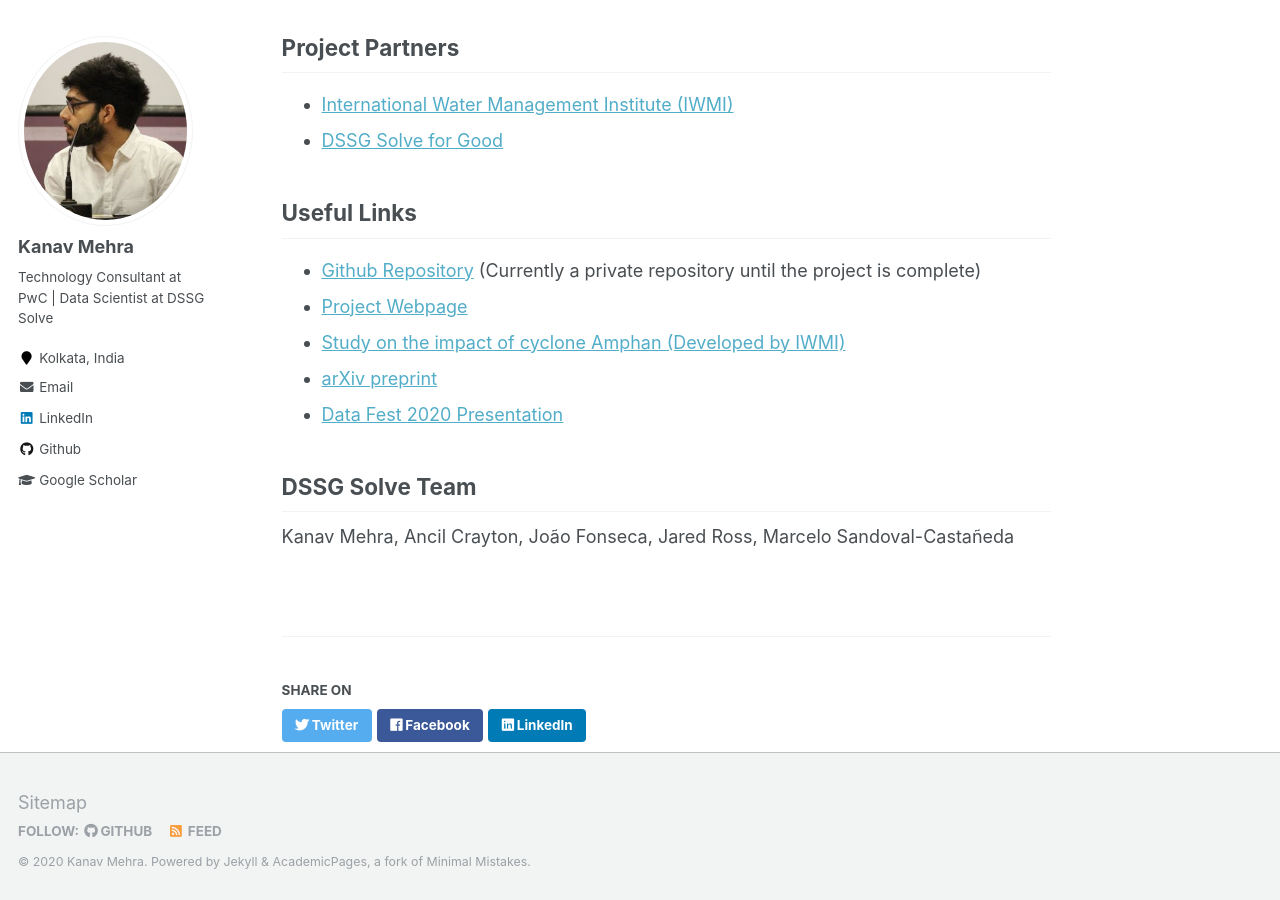
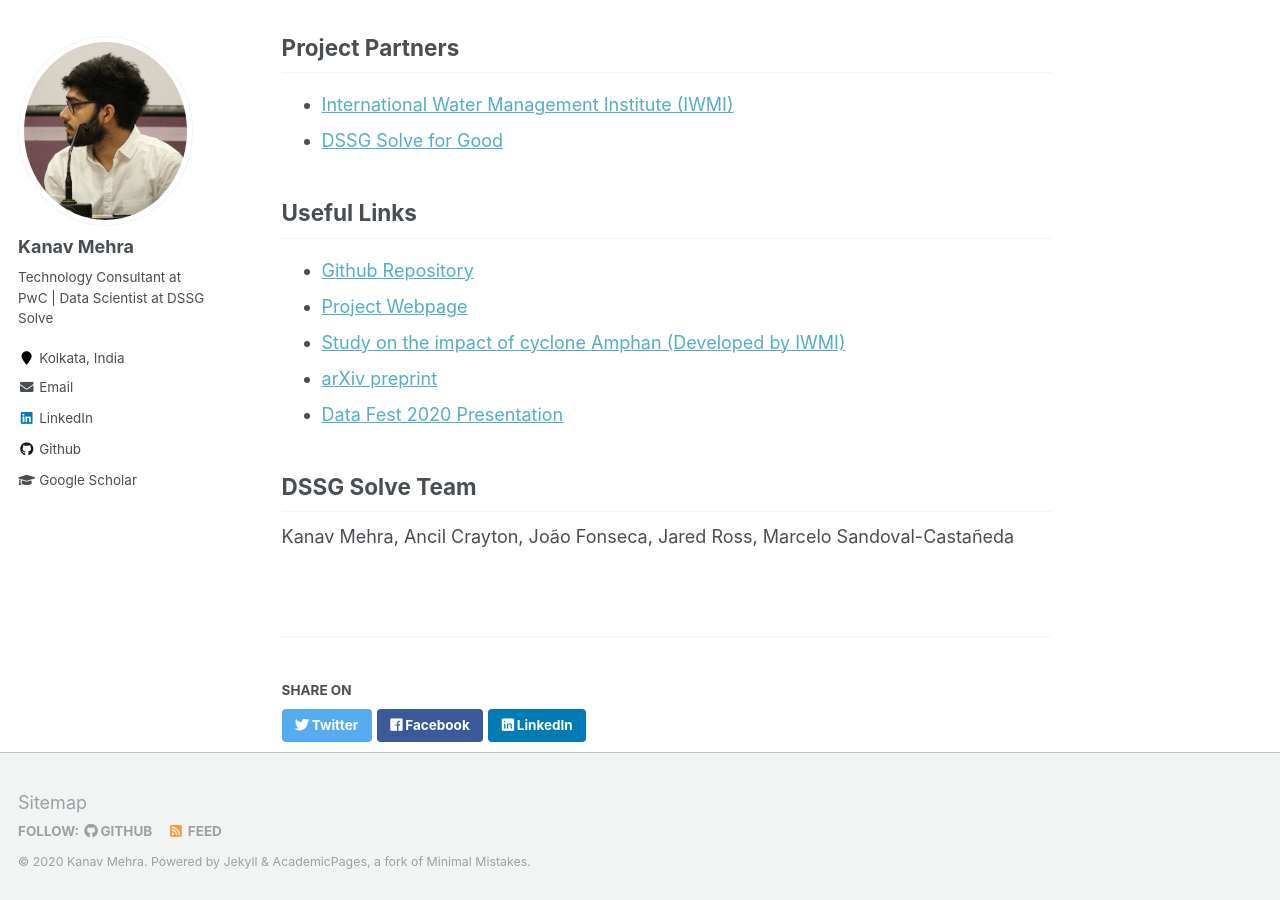
Before and after one commit to kanav-mehra/kanav-mehra.github.io, a Jekyll site: the page built from _projects/Amphan.md, in a window 1280 px wide and 900 px high, scrolled down 2048 px. Built offline with Jekyll 4.4.1, drawn with Linux system fonts in a browser that asks for light colours.

Commit message:
Updating Amphan Project

```diff
--- a/_projects/Amphan.md
+++ b/_projects/Amphan.md
@@ -34,7 +34,7 @@ Project Partners
 
 Useful Links
 ------
-* [Github Repository](https://github.com/kanav-mehra/solve-iwmi) (Currently a private repository until the project is complete)
+* [Github Repository](https://github.com/kanav-mehra/solve-iwmi)
 * [Project Webpage](https://solveforgood.org/proj/35/)
 * [Study on the impact of cyclone Amphan (Developed by IWMI)](https://www.iwmi.cgiar.org/2020/05/using-maps-to-save-lives-when-a-super-cyclone-strikes/)
 * [arXiv preprint](https://kanav-mehra.github.io/publication/Amphan-2020)
```
